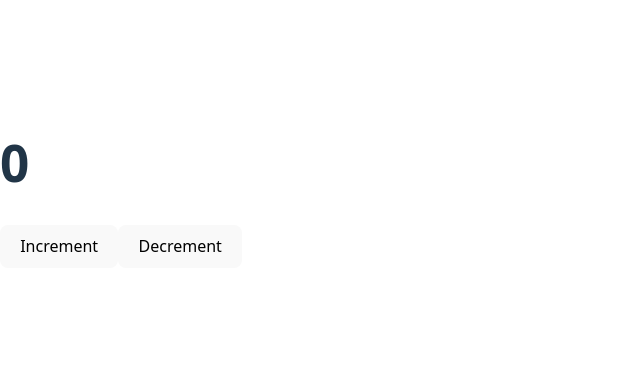
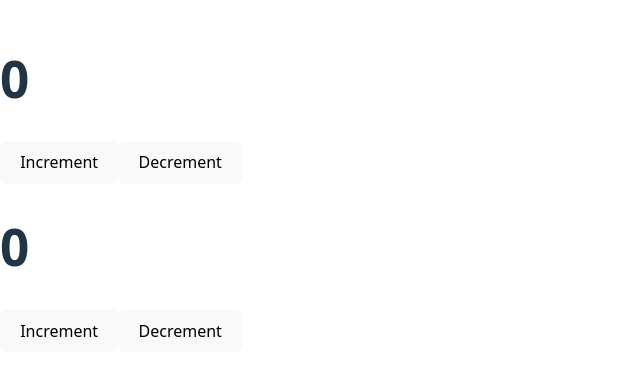
Before and after one commit to DashaKorotkevich/react-training, a React (Vite) app: page / in a window 1280 px wide. Shown: the part 216-592 px from the top of the page, without its empty margins (0-640 px from the left). Built offline with nearby package versions, Linux system fonts and the light colour scheme.

Commit message:
feat: компонент через класс

```diff
--- a/src/App.jsx
+++ b/src/App.jsx
@@ -1,5 +1,6 @@
 import { useState } from 'react'
 import Counter from "./components/Counter";
+import ClassCounter from "./components/ClassCounter";
 
 function App() {
   const [value, setValue] = useState('ТЕКСТ В ИНПУТ')
@@ -7,6 +8,7 @@
   return (
     <div class='App'>
       <Counter/>
+      <ClassCounter/>
     </div>
   );
 }
--- /dev/null
+++ b/src/components/ClassCounter.jsx
@@ -0,0 +1,32 @@
+import React from 'react';
+
+class ClassCounter extends React.Component {
+
+  constructor(props) {
+    super(props);
+    this.state = {
+      count: 0
+    }
+    this.increment = this.increment.bind(this);
+    this.decrement = this.decrement.bind(this)
+  }
+
+  increment () {
+    this.setState({count: this.state.count + 1})
+  }
+  decrement () {
+    this.setState({count: this.state.count - 1})
+  }
+
+  render() {
+    return (
+        <div>
+          <h1>{ this.state.count }</h1>
+          <button onClick={this.increment}>Increment</button>
+          <button onClick={this.decrement}>Decrement</button>
+        </div>
+    )
+  }
+}
+
+export default ClassCounter;
```
